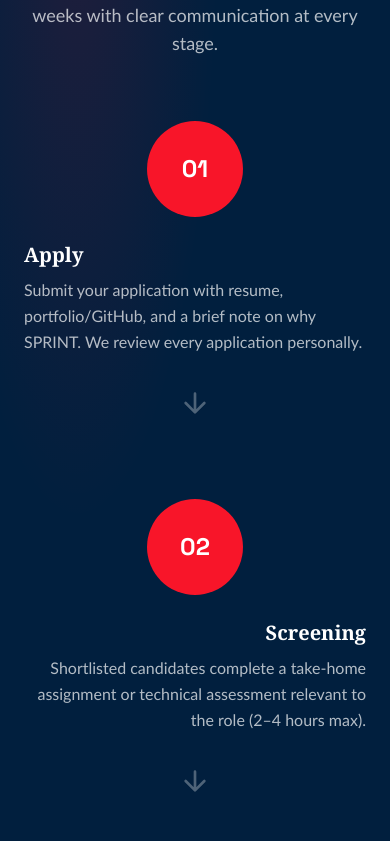
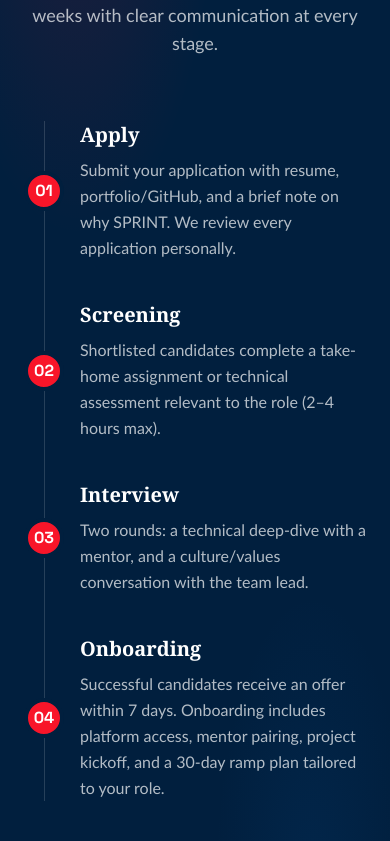
Before and after one commit to ITWala2025/Sprint_HB, a Next.js app: page /careers in a window 390 px wide. Shown: the part 3723-4564 px from the top of the page. Built offline with nearby package versions, Linux system fonts and the light colour scheme.

Commit message:
feat: home theme consistency and careers timeline fix

```diff
--- a/src/components/Home/ContactCTA.jsx
+++ b/src/components/Home/ContactCTA.jsx
@@ -11,7 +11,7 @@
         <p className="text-xs font-bold uppercase tracking-[0.2em] text-brand-red">
           Start with a conversation
         </p>
-        <h2 className="mx-auto mt-3 max-w-3xl text-3xl font-bold tracking-tight sm:text-4xl">
+        <h2 className="mx-auto mt-3 max-w-3xl font-display text-3xl font-bold tracking-tight sm:text-4xl">
           Ready to Take the Next Step?
         </h2>
         <p className="mx-auto mt-4 max-w-2xl text-lg text-brand-text-secondary">
--- a/src/components/Home/FAQSection.jsx
+++ b/src/components/Home/FAQSection.jsx
@@ -15,7 +15,7 @@
         <p className="text-xs font-bold uppercase tracking-[0.2em] text-brand-red">
           Need to know
         </p>
-        <h2 className="mt-2 text-3xl font-bold tracking-tight text-brand-navy sm:text-4xl">
+        <h2 className="mt-2 font-display text-3xl font-bold tracking-tight text-brand-navy sm:text-4xl">
           Frequently asked questions
         </h2>
 
--- a/src/components/Home/FeaturedProgram.jsx
+++ b/src/components/Home/FeaturedProgram.jsx
@@ -49,7 +49,7 @@
           <p className="text-xs font-bold uppercase tracking-[0.2em] text-brand-red-light">
             Featured program
           </p>
-          <h2 className="mt-3 text-3xl font-bold tracking-tight sm:text-4xl">
+          <h2 className="mt-3 font-display text-3xl font-bold tracking-tight sm:text-4xl">
             {featuredCourse.title}
           </h2>
           <p className="mt-4 text-brand-white/75">
--- a/src/components/Home/Hero.jsx
+++ b/src/components/Home/Hero.jsx
@@ -66,7 +66,7 @@
 
         {/* Statistics row — anchored to bottom of hero */}
         <div className="w-full" aria-label="SPRINT impact statistics">
-          <dl className="grid grid-cols-2 gap-6 lg:grid-cols-4">
+          <dl className="grid grid-cols-1 gap-6 sm:grid-cols-2 lg:grid-cols-4">
             {stats.map((stat, index) => (
               <div
                 key={stat.id}
--- a/src/components/Home/MoreCourses.jsx
+++ b/src/components/Home/MoreCourses.jsx
@@ -16,7 +16,7 @@
             <p className="text-xs font-bold uppercase tracking-[0.2em] text-brand-red">
               Learning pathways
             </p>
-            <h2 className="mt-2 text-3xl font-bold tracking-tight text-brand-navy sm:text-4xl">
+            <h2 className="mt-2 font-display text-3xl font-bold tracking-tight text-brand-navy sm:text-4xl">
               More learning paths
             </h2>
             <p className="mt-3 max-w-2xl text-lg leading-relaxed text-brand-text-secondary">
--- a/src/components/Home/Testimonials.jsx
+++ b/src/components/Home/Testimonials.jsx
@@ -45,7 +45,7 @@
         <p className="text-xs font-bold uppercase tracking-[0.2em] text-brand-red">
           Learner stories
         </p>
-        <h2 className="mt-2 text-3xl font-bold tracking-tight text-brand-navy sm:text-4xl">
+        <h2 className="mt-2 font-display text-3xl font-bold tracking-tight text-brand-navy sm:text-4xl">
           What our students say
         </h2>
 
--- a/src/components/careers/HiringProcess.jsx
+++ b/src/components/careers/HiringProcess.jsx
@@ -6,7 +6,10 @@
  */
 export default function HiringProcess() {
   return (
-    <section className="relative bg-brand-navy py-24" aria-labelledby="hiring-process-heading">
+    <section
+      className="relative bg-brand-navy py-24"
+      aria-labelledby="hiring-process-heading"
+    >
       {/* Background gradient mesh */}
       <div
         className="absolute inset-0 bg-[radial-gradient(ellipse_60%_50%_at_20%_10%,rgba(248,21,41,0.12),transparent_60%),radial-gradient(ellipse_50%_45%_at_80%_90%,rgba(11,99,182,0.1),transparent_50%)]"
@@ -18,50 +21,50 @@
           <p className="inline-flex items-center rounded-full bg-brand-red-light px-4 py-1.5 text-xs font-bold uppercase tracking-[0.2em] text-brand-red">
             Hiring Process
           </p>
-          <h2 id="hiring-process-heading" className="mt-4 font-display text-3xl font-bold text-brand-white sm:text-4xl">
+          <h2
+            id="hiring-process-heading"
+            className="mt-4 font-display text-3xl font-bold text-brand-white sm:text-4xl"
+          >
             Transparent, Respectful, Fast
           </h2>
           <p className="mt-4 text-lg text-brand-white/70">
-            No ghosting, no endless rounds. Our process is designed to be completed in 2–3 weeks
-            with clear communication at every stage.
+            No ghosting, no endless rounds. Our process is designed to be
+            completed in 2–3 weeks with clear communication at every stage.
           </p>
         </div>
 
-        <div className="mt-16 relative">
-          {/* Vertical connecting line - runs through center of circles */}
-          <div className="hidden lg:absolute lg:left-[calc(50%-12px)] lg:top-0 lg:h-full lg:w-[24px] lg:border-l lg:border-brand-white/15" aria-hidden="true" />
+        <div className="relative mt-16">
+          <div
+            className="absolute bottom-0 left-5 top-0 w-px bg-brand-white/15 md:left-1/2 md:-translate-x-1/2"
+            aria-hidden="true"
+          />
 
-          <div className="space-y-16 lg:space-y-0">
+          <div className="relative z-10 space-y-10 md:space-y-12">
             {hiringProcessSteps.map((step, index) => (
               <div
                 key={step.id}
-                className={`relative flex flex-col items-center gap-4 lg:flex-row lg:items-start lg:w-1/2 lg:pr-10 ${index % 2 === 1 ? "lg:ml-auto lg:pl-10 lg:pr-0" : ""}`}
+                className="relative grid grid-cols-[auto_minmax(0,1fr)] items-center gap-x-4 md:grid-cols-[minmax(0,1fr)_auto_minmax(0,1fr)] md:gap-8"
               >
-                {/* Step number circle - perfectly centered with connecting line */}
-                <div className="relative flex size-24 shrink-0 items-center justify-center rounded-full bg-brand-red lg:absolute lg:left-[calc(50%-12px)] lg:-translate-x-1/2 lg:top-4" aria-hidden="true">
-                  <span className="font-display text-2xl font-bold text-brand-white">
+                <div
+                  className="col-start-1 row-start-1 flex size-10 shrink-0 items-center justify-center rounded-full border-4 border-brand-navy bg-brand-red md:col-start-2 md:size-14"
+                  aria-hidden="true"
+                >
+                  <span className="font-display text-base font-bold text-brand-white md:text-2xl">
                     {step.number}
                   </span>
                 </div>
 
                 {/* Step content */}
-                <div className={`w-full lg:w-auto ${index % 2 === 1 ? "text-right" : ""} pt-2`}>
+                <div
+                  className={`col-start-2 row-start-1 min-w-0 max-w-md ${index % 2 === 0 ? "text-left md:col-start-1 md:justify-self-end md:text-right" : "text-left md:col-start-3 md:justify-self-start"}`}
+                >
                   <h3 className="font-display text-xl font-semibold text-brand-white">
                     {step.title}
                   </h3>
-                  <p className="mt-2 text-brand-white/70 leading-relaxed">
+                  <p className="mt-2 leading-relaxed text-brand-white/70">
                     {step.description}
                   </p>
                 </div>
-
-                {/* Arrow between steps on mobile */}
-                {index < hiringProcessSteps.length - 1 && (
-                  <div className="lg:hidden flex items-center justify-center w-full py-4" aria-hidden="true">
-                    <svg className="size-8 text-brand-white/30 rotate-90" viewBox="0 0 24 24" fill="none" stroke="currentColor" strokeWidth="2" strokeLinecap="round" strokeLinejoin="round" aria-hidden="true">
-                      <path d="M5 12h14M12 5l7 7-7 7" />
-                    </svg>
-                  </div>
-                )}
               </div>
             ))}
           </div>
@@ -74,7 +77,16 @@
             className="inline-flex items-center justify-center gap-2 rounded-full bg-brand-red px-8 py-4 text-base font-semibold text-brand-white transition-colors hover:bg-brand-red-dark"
           >
             Start Your Application
-            <svg className="size-4" viewBox="0 0 24 24" fill="none" stroke="currentColor" strokeWidth="2" strokeLinecap="round" strokeLinejoin="round" aria-hidden="true">
+            <svg
+              className="size-4"
+              viewBox="0 0 24 24"
+              fill="none"
+              stroke="currentColor"
+              strokeWidth="2"
+              strokeLinecap="round"
+              strokeLinejoin="round"
+              aria-hidden="true"
+            >
               <path d="M5 12h14M12 5l7 7-7 7" />
             </svg>
           </a>
```
Also changed, not shown: src/components/Home/Instructors.jsx (+6 -3 lines).
